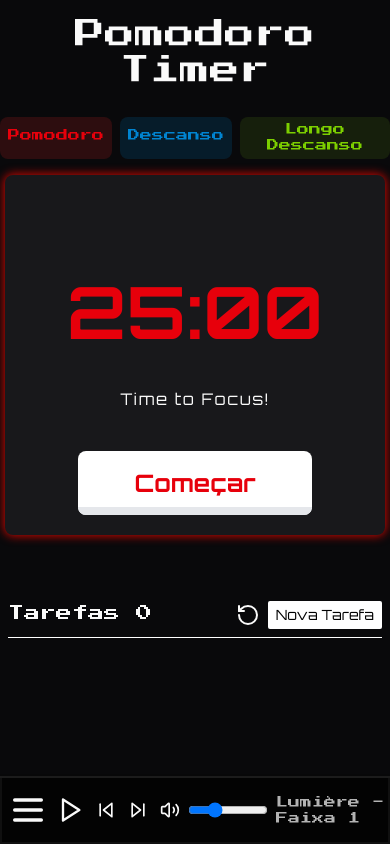
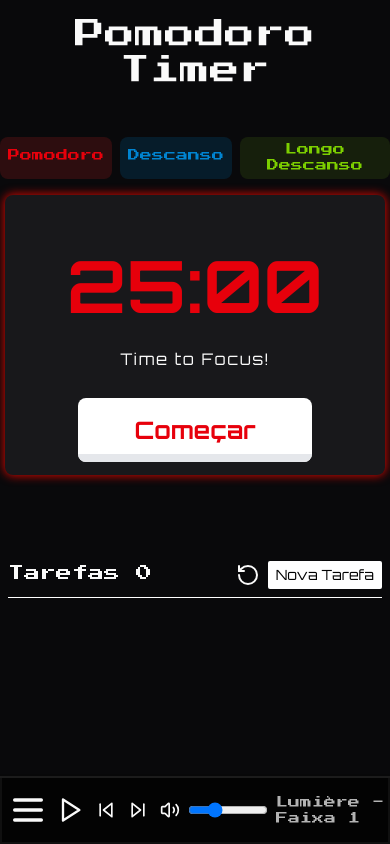
Before and after one commit to Leandro-MFarias/pomodoro-focus, a Next.js app: page / in a window 390 px wide. Built offline with nearby package versions, Linux system fonts and the light colour scheme.

Commit message:
style: timer height responsivo

```diff
--- a/src/app/components/Timer.tsx
+++ b/src/app/components/Timer.tsx
@@ -66,10 +66,10 @@ export function Timer({
 
       {/* Timer */}
       <div
-        className={`flex flex-col items-center justify-around bg-zinc-900 w-[380px] xs:w-[520px] h-[360px] rounded-md ${shadowColor(stage)}`}
+        className={`flex flex-col items-center justify-around bg-zinc-900 w-[380px] xs:w-[520px] h-[280px] xs:h-[360px] rounded-md ${shadowColor(stage)}`}
       >
         <p
-          className={`text-7xl font-bold mt-20 ${orbitron.className}
+          className={`text-7xl font-bold mt-10 xs:mt-20 ${orbitron.className}
           ${timerTextColor(stage)}`}
         >
           {getTimes()}:{seconds.toString().padStart(2, "0")}
```
